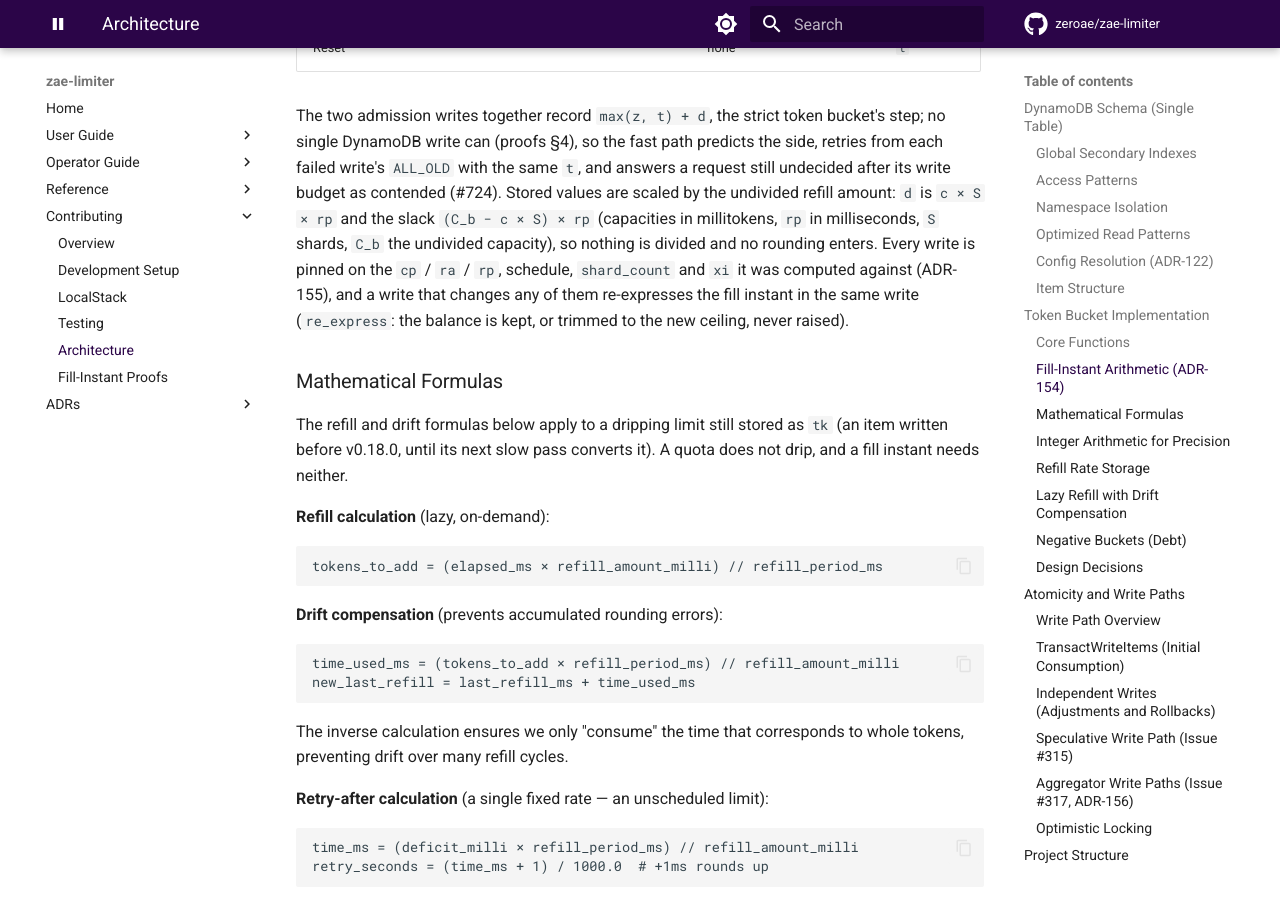
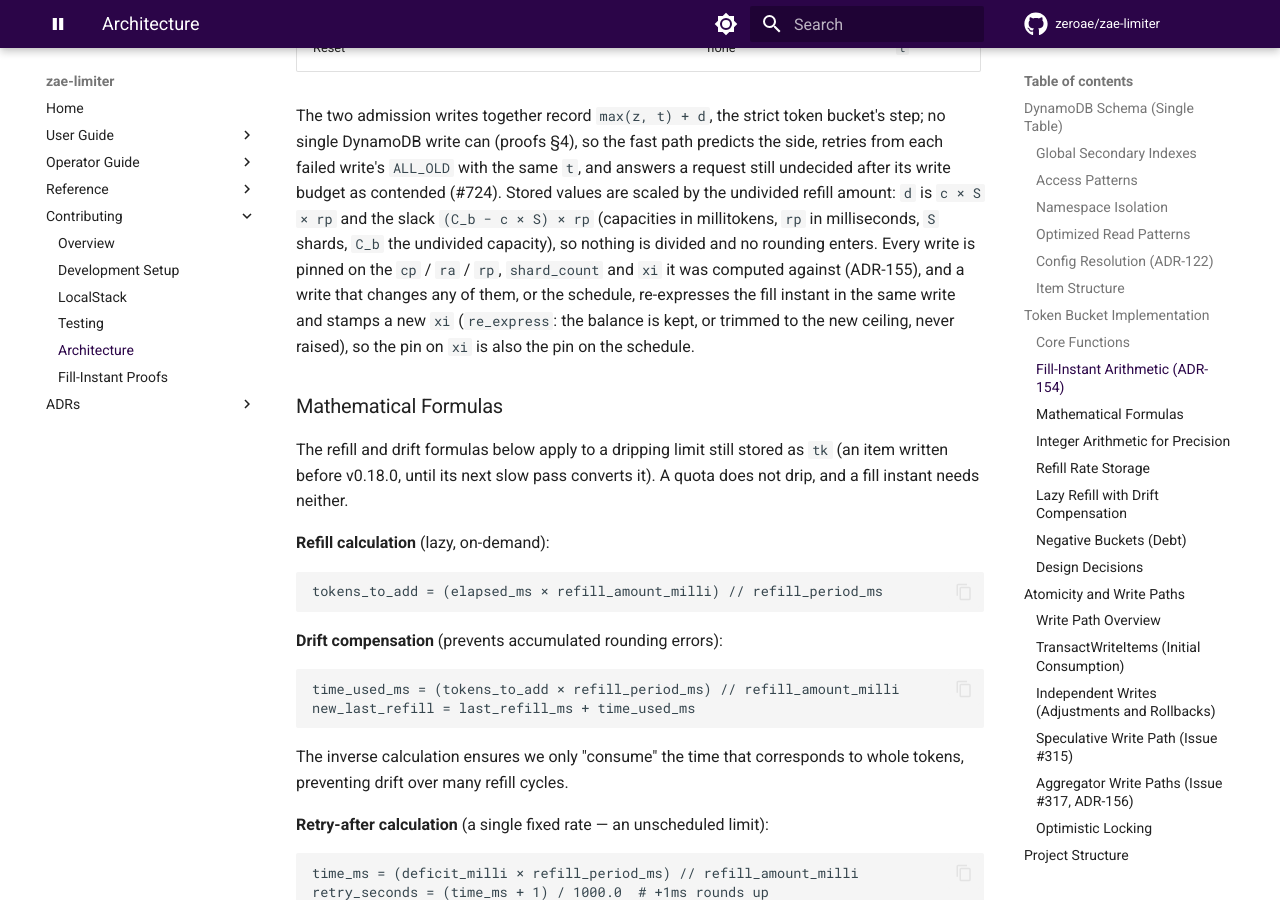
Before and after one commit to zeroae/zae-limiter, an MkDocs documentation site: the page built from docs/contributing/architecture.md, in a window 1280 px wide and 900 px high, scrolled down 8558 px. Built offline with MkDocs 1.6.1 and Material for MkDocs 9.7.7, drawn with Linux system fonts in a browser that asks for light colours; comment, search, counter and statistics services are not loaded; the version menu is left out.

Commit message:
📝 docs(contributing): say the schedule is pinned through xi
architecture.md said every fill-instant write is pinned on the schedule
it was computed against. No write pins the schedule strings themselves:
every write that changes a schedule re-expresses the fill instants and
stamps a new xi, so the pin on xi is the pin on the schedule.

Part of #816.

Co-Authored-By: Claude Opus 5.5 <noreply@anthropic.com>

```diff
--- a/docs/contributing/architecture.md
+++ b/docs/contributing/architecture.md
@@ -303,10 +303,10 @@ failed write's `ALL_OLD` with the same `t`, and answers a request still undecide
 write budget as contended (#724). Stored values are scaled by the undivided refill
 amount: `d` is `c × S × rp` and the slack `(C_b − c × S) × rp` (capacities in millitokens,
 `rp` in milliseconds, `S` shards, `C_b` the undivided capacity), so nothing is divided and no
-rounding enters. Every write is pinned on the `cp` / `ra` / `rp`, schedule, `shard_count` and
-`xi` it was computed against (ADR-155), and a write that changes any of them re-expresses the
-fill instant in the same write (`re_express`: the balance is kept, or trimmed to the new
-ceiling, never raised).
+rounding enters. Every write is pinned on the `cp` / `ra` / `rp`, `shard_count` and `xi` it was
+computed against (ADR-155), and a write that changes any of them, or the schedule, re-expresses
+the fill instant in the same write and stamps a new `xi` (`re_express`: the balance is kept, or
+trimmed to the new ceiling, never raised), so the pin on `xi` is also the pin on the schedule.
 
 ### Mathematical Formulas
 
```
